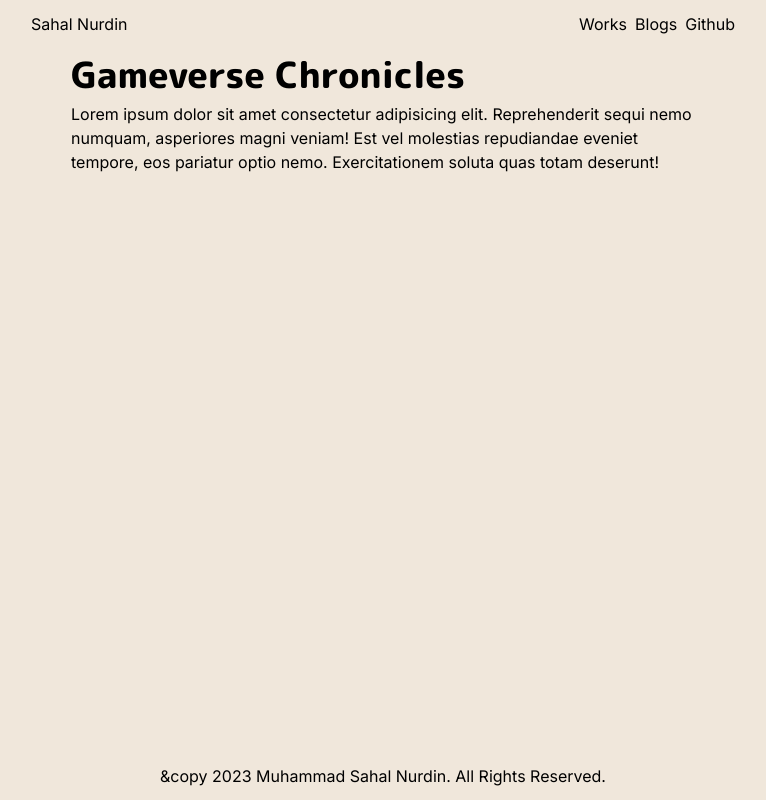
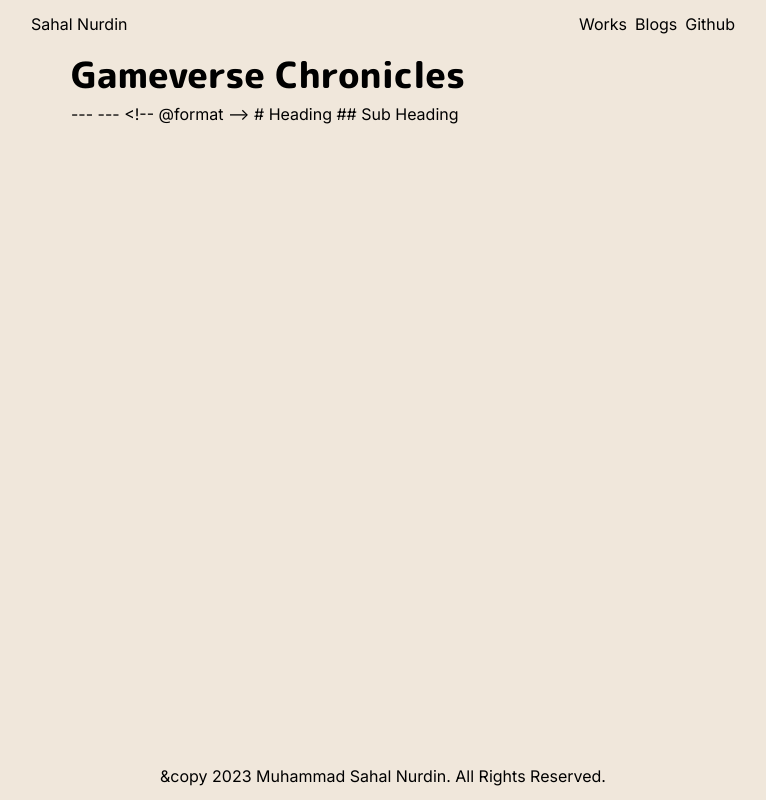
Before and after one commit to SahalN/sahaln-portfolio, a Next.js app: page /works/gameverse-chronicles in a window 1280 px wide. Shown: the whole page, without its empty margins (257-1023 px from the left). Built offline with nearby package versions, Linux system fonts and the light colour scheme.

Commit message:
add readfile md files and adding content and reviews

```diff
--- a/app/works/gameverse-chronicles/page.jsx
+++ b/app/works/gameverse-chronicles/page.jsx
@@ -1,17 +1,17 @@
 /** @format */
 
 import Heading from "@/components/Heading";
+import { readFile } from "node:fs/promises";
 
-export default function GameverseChronicles() {
+export default async function GameverseChronicles() {
+  const text = await readFile(
+    "./content/reviews/gameverse-chronicles.md",
+    "utf8"
+  );
   return (
     <>
       <Heading>Gameverse Chronicles</Heading>
-      <p>
-        Lorem ipsum dolor sit amet consectetur adipisicing elit. Reprehenderit
-        sequi nemo numquam, asperiores magni veniam! Est vel molestias
-        repudiandae eveniet tempore, eos pariatur optio nemo. Exercitationem
-        soluta quas totam deserunt!
-      </p>
+      {text}
     </>
   );
 }
--- /dev/null
+++ b/content/reviews/gameverse-chronicles.md
@@ -0,0 +1,8 @@
+---
+---
+
+<!-- @format -->
+
+# Heading
+
+## Sub Heading
```
